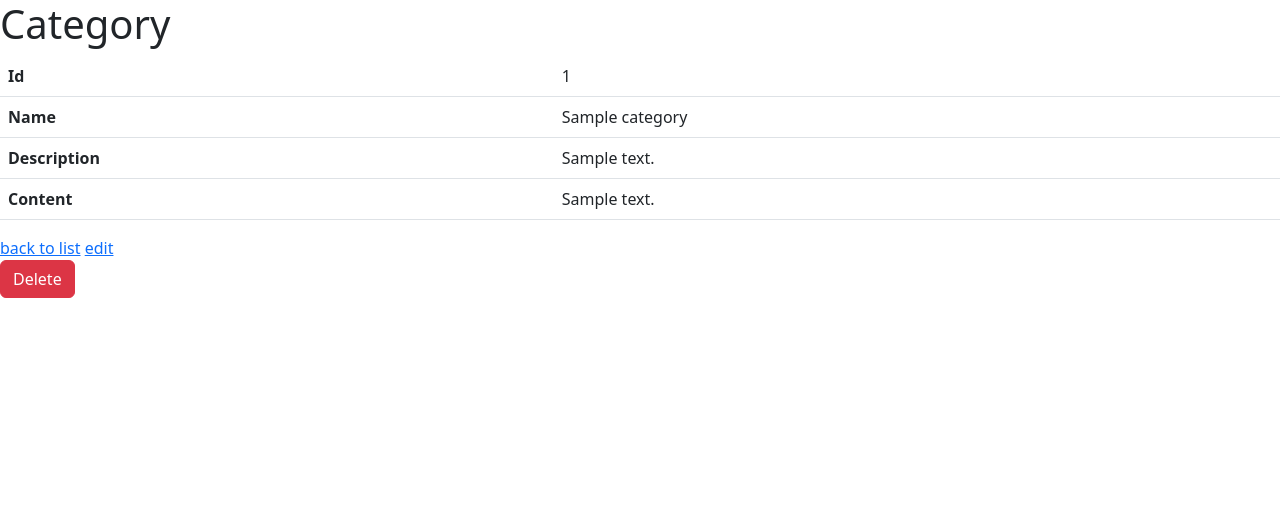
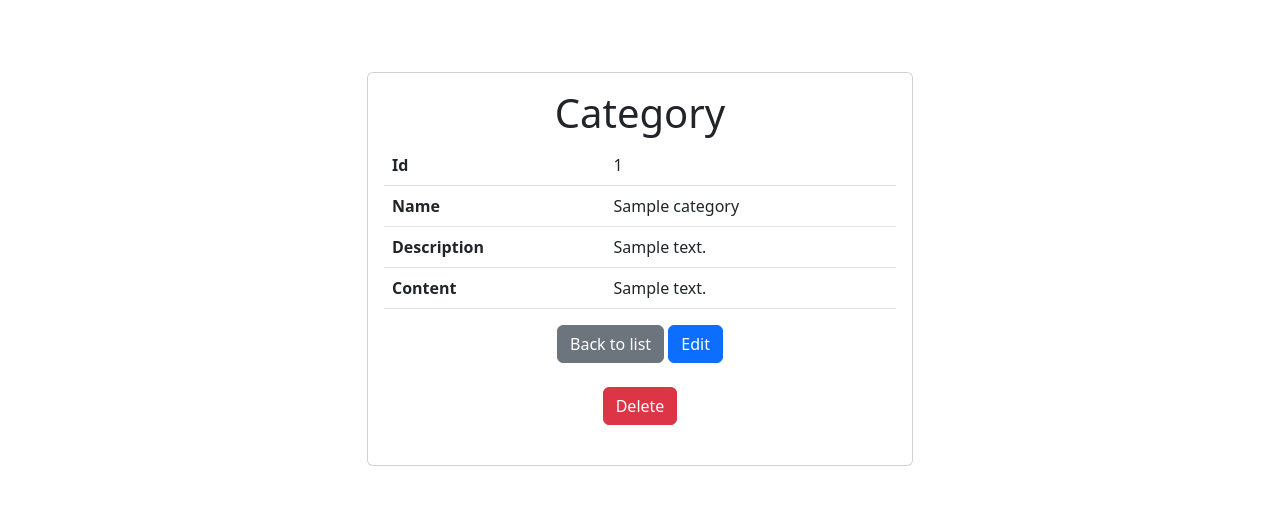
Before and after one commit to IssamLammri/fetnees_kbm, a Symfony app: template templates/category/show.html.twig in a window 1280 px wide. Shown: the top 505 px of the page. Run offline with Twig, Linux system fonts and the light colour scheme; the template is opened without the code that fills it: most values are stand-ins (such as "Sample title", 1, 10 or a date in 2020); some libraries are stand-ins or nearby versions.

Commit message:
finalise a category crud design

```diff
--- a/templates/category/index.html.twig
+++ b/templates/category/index.html.twig
@@ -4,6 +4,10 @@
 
 {% block body %}
     <div class="container">
+        <div class="mt-4 text-end">
+            <a href="{{ path('content_management') }}" class="btn btn-outline-primary">Admin</a>
+            <a href="{{ path('app_home') }}" class="btn btn-outline-secondary">KBM FETNEES</a>
+        </div>
         <h1>Category list</h1>
 
         <div class="row">
--- a/templates/category/show.html.twig
+++ b/templates/category/show.html.twig
@@ -3,7 +3,13 @@
 {% block title %}Category{% endblock %}
 
 {% block body %}
-    <h1>Category</h1>
+    <br><br><br>
+    <div class="container">
+        <div class="row justify-content-center">
+            <div class="col-md-6">
+                <div class="card">
+                    <div class="card-body">
+                        <h1 class="card-title text-center">Category</h1>
 
                         <table class="table">
                             <tbody>
@@ -26,9 +32,17 @@
                             </tbody>
                         </table>
 
-    <a href="{{ path('app_category_index') }}">back to list</a>
+                        <div class="text-center">
+                            <a href="{{ path('app_category_index') }}" class="btn btn-secondary">Back to list</a>
+                            <a href="{{ path('app_category_edit', {'id': category.id}) }}" class="btn btn-primary">Edit</a>
+                        </div>
 
-    <a href="{{ path('app_category_edit', {'id': category.id}) }}">edit</a>
-
+                        <div class="my-4 text-center">
                             {{ include('category/_delete_form.html.twig') }}
+                        </div>
+                    </div>
+                </div>
+            </div>
+        </div>
+    </div>
 {% endblock %}
```
Also changed, not shown: templates/category/new.html.twig (+13 -3 lines). Lines whose indentation alone changed are shown as unchanged.
